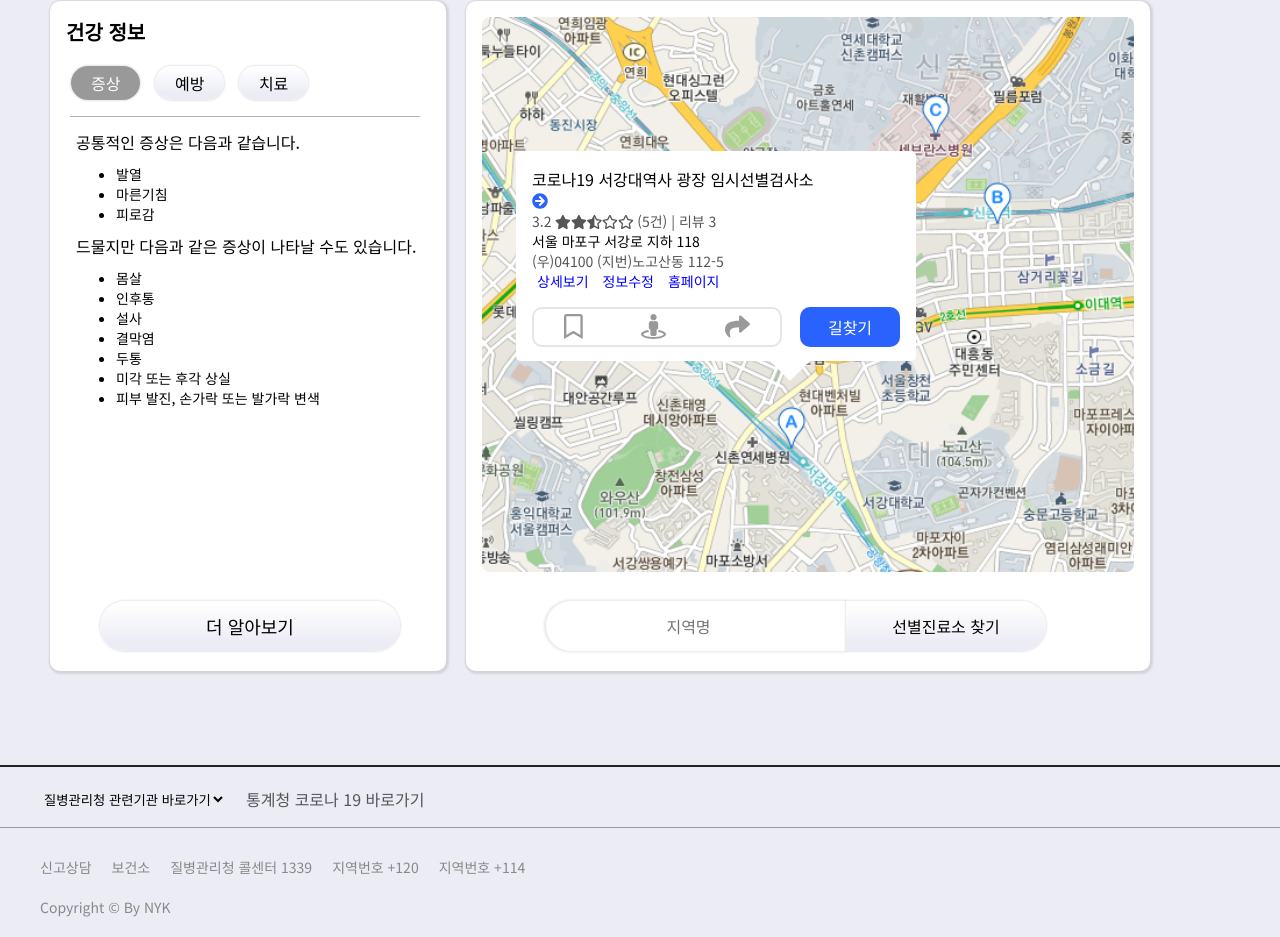
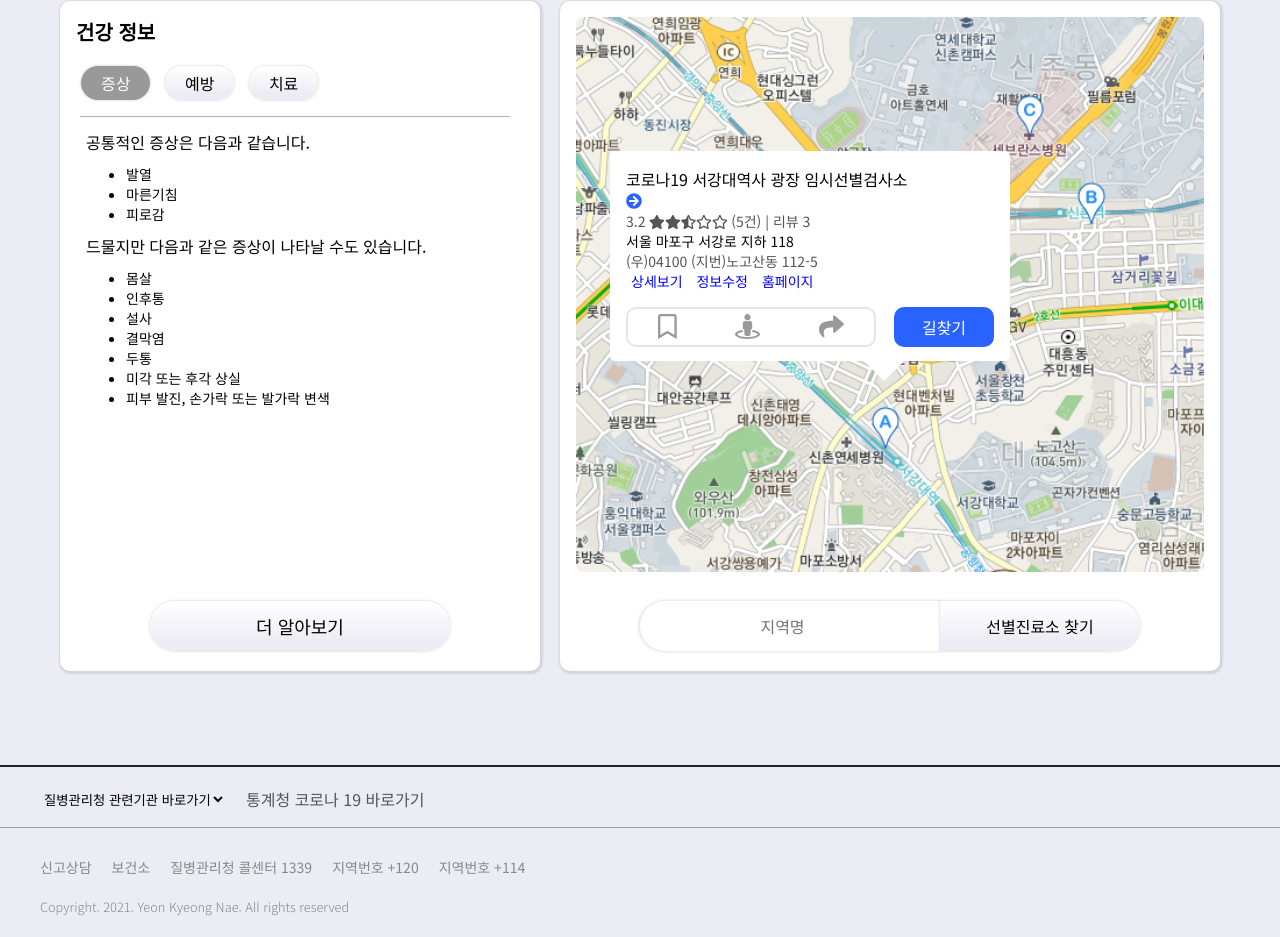
Before and after one commit to jasmine-my/coronow, a plain HTML site: page index.html in a window 1280 px wide. Shown: the part 1072-2009 px from the top of the page. Drawn offline with Linux system fonts and the light colour scheme.

Commit message:
Add files via upload

```diff
--- a/css/style.css
+++ b/css/style.css
@@ -190,14 +190,14 @@ main {
     min-height: 100%;
     margin: 0 auto;
     display: flex;
+    justify-content: space-evenly;
     flex-wrap: wrap;
 }
 .box {
-    width: 40%;
     height: 670px;
     border-radius: 10px;
     background: #fff;
-    margin: 10px;
+    margin: 10px 0;
     padding: 16px;
     position: relative;
 }
@@ -215,6 +215,7 @@ main {
 
 /*box1*/
 .box1 {
+    width: 40%;
     display: flex;
     flex-direction: column;
     justify-content: space-between;
@@ -330,7 +331,7 @@ select:focus {
     height: 58px;
     border-right: rgba(0,0,0,0.3) 1px dotted;
     position: absolute;
-    right: 47px;
+    right: 39px;
     top: 50px;
 }
 .chart-content p:nth-child(2) {
@@ -356,17 +357,17 @@ select:focus {
 }
 .chart-Y span::after {
     content: "";
-    width: 410px;
+    width: 380px;
     height: 0.5px;
     background: rgba(0,0,0,0.1);
     position: absolute;
-    right: 40px;
+    right: 30px;
     margin-top: 10px;
 }
 
 /*box2*/
 .box2 {
-    width: 50%;
+    width: 55%;
 }
 .box2 .icon {
     color: #ff090b;
@@ -476,7 +477,7 @@ input#b17:checked ~ label:nth-of-type(17) { background: rgb(99, 99, 99); color:
 
 /*box3*/
 .box3 {
-    width: 33%;
+    width: 40%;
 }
 .box3 label {
     display: inline-block;
@@ -497,6 +498,7 @@ input#b17:checked ~ label:nth-of-type(17) { background: rgb(99, 99, 99); color:
 }
 .box3 .text ul {
     margin-left: 20px;
+    padding-right: 20px;
 }
 
 input#btn1:checked ~ div.btn-text1,
@@ -513,13 +515,14 @@ input#btn3:checked ~ div.btn-text3 { display:block; }
     font-size: 18px;
     position: absolute;
     bottom: 20px;
-    left: 50px;
+    left: 50%;
+    transform: translateX(-50%);
     border-radius: 30px;
     border: none;
 }
 .box3 .title::after {
     content: "";
-    width: 350px;
+    width: 430px;
     height: 1px;
     background: rgba(0,0,0,0.3);
     position: absolute;
@@ -536,7 +539,7 @@ input#btn3:checked ~ div.btn-text3 { display:block; }
 
 /*box4*/
 .box4 {
-    width: 57%;
+    width: 55%;
 }
 .box4 .map {
     width: 100%;
@@ -685,3 +688,8 @@ footer::after {
     float: left;
     padding: 20px 20px 20px 0;
 }
+
+.copyright {
+    font-size: 0.8rem;
+    font-weight: lighter;
+}
--- a/index.html
+++ b/index.html
@@ -801,7 +801,7 @@
                         <li>지역번호 +120</li>
                         <li>지역번호 +114</li>
                     </ul>
-                    <p>Copyright &copy; By NYK</p>
+                    <p class="copyright">Copyright. 2021. Yeon Kyeong Nae. All rights reserved</p>
                 </div>
 
             </div>
```
